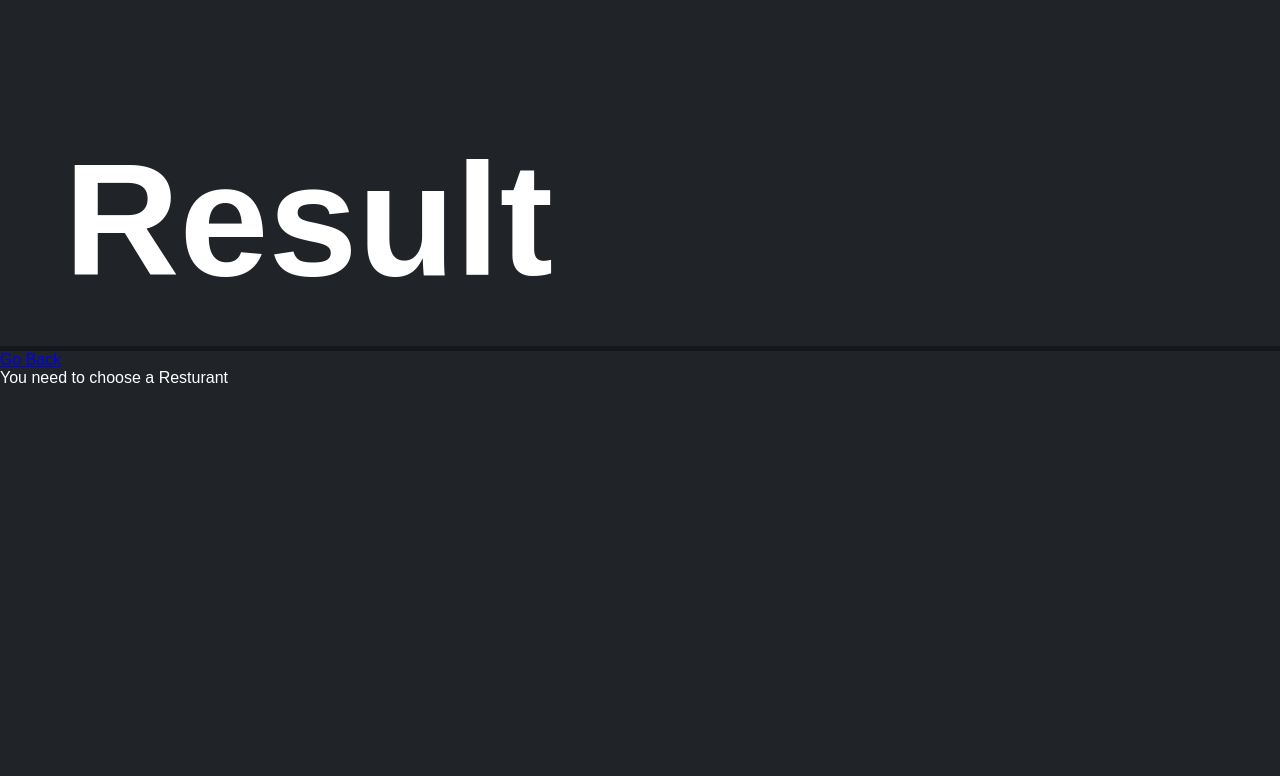
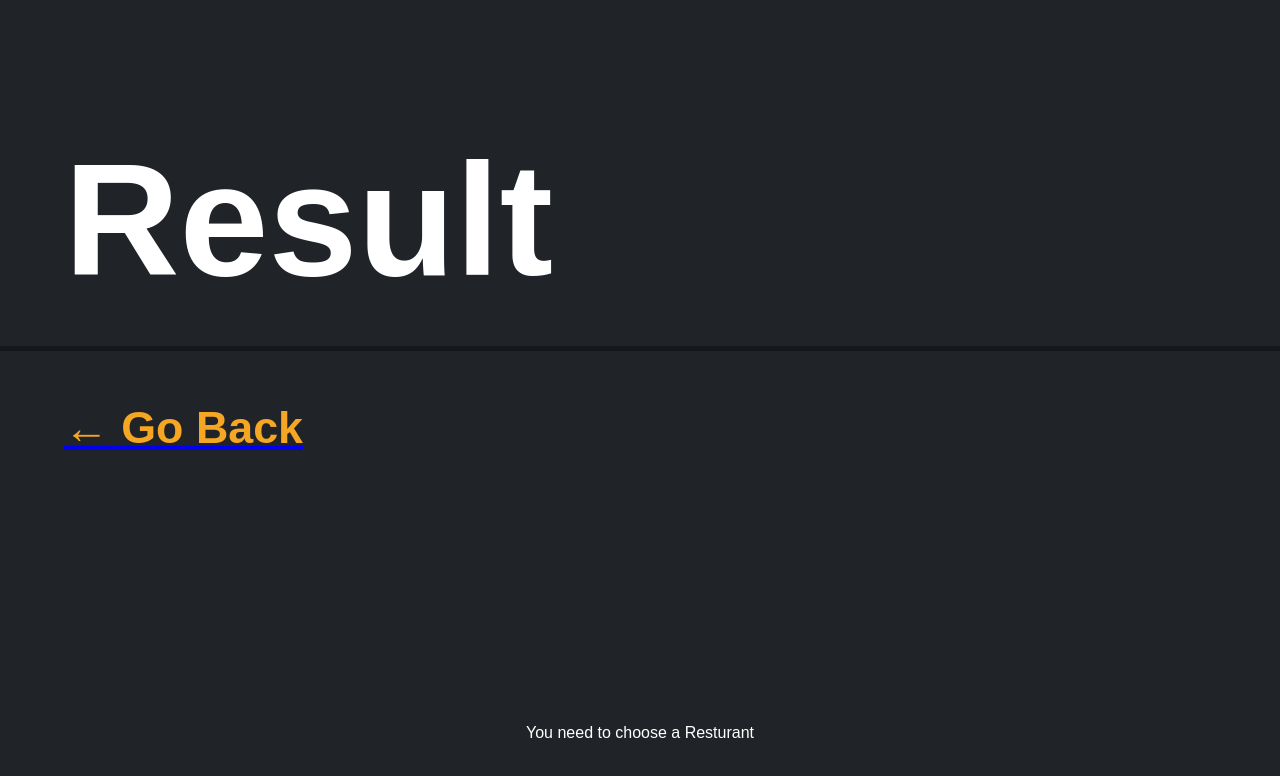
Before and after one commit to Jonte88/matkort, a React (Vite) app in the folder Matkort/: page /result in a window 1280 px wide. Shown: the top 776 px of the page. Built offline with nearby package versions, Linux system fonts and the light colour scheme.

Commit message:
Result Page done with CSS for now 	modified:   Matkort/src/assets/components/result.jsx 	modified:   Matkort/src/assets/css/result.css

```diff
--- a/Matkort/src/assets/components/result.jsx
+++ b/Matkort/src/assets/components/result.jsx
@@ -1,6 +1,7 @@
 import React, { useEffect, useState } from "react";
 import { useLocation } from "react-router-dom";
 import { Link } from "react-router-dom";
+import "../css/result.css";
 
 const Result = () => {
   const location = useLocation();
@@ -25,24 +26,28 @@ const Result = () => {
 
   return (
     <div>
+      <div className="goBackText">
         <Link
           to={{
             pathname: "/",
           }}
         >
           {" "}
-        <p>Go Back</p>
+          <p>&larr; Go Back</p>
         </Link>
+      </div>
+      <div className="resturantResultDiv">
         {randomRestaurant ? (
-        <div>
+          <div className="resturantResultInfo">
+            <p>{randomRestaurant.category}</p>
             <h2>{randomRestaurant.name}</h2>
             <h5>{randomRestaurant.address}</h5>
-          <p>{randomRestaurant.category}</p>
           </div>
         ) : (
           <p>You need to choose a Resturant</p>
         )}
       </div>
+    </div>
   );
 };
 
--- a/Matkort/src/assets/css/result.css
+++ b/Matkort/src/assets/css/result.css
@@ -0,0 +1,31 @@
+.goBackText {
+  margin-top: 2vw;
+  display: inline-flex;
+  padding-top: 2vw;
+  gap: 4vw;
+}
+.goBackText p {
+  margin-left: 5vw;
+  color: rgb(245, 166, 35);
+  font-family: sans-serif;
+  font-size: 3.5vw;
+  font-weight: 600;
+}
+.goBackText p:hover {
+  color: rgb(165, 110, 21);
+  text-decoration: underline;
+}
+.resturantResultDiv {
+  height: 70vh;
+  text-align: center;
+  display: flex;
+  justify-content: center;
+  align-items: center;
+}
+.resturantResultInfo > p {
+}
+.resturantResultInfo > h2 {
+  padding-bottom: 3vw;
+  color: rgb(245, 166, 35);
+  font-size: 10vw;
+}
```
Lines whose indentation alone changed are shown as unchanged.
